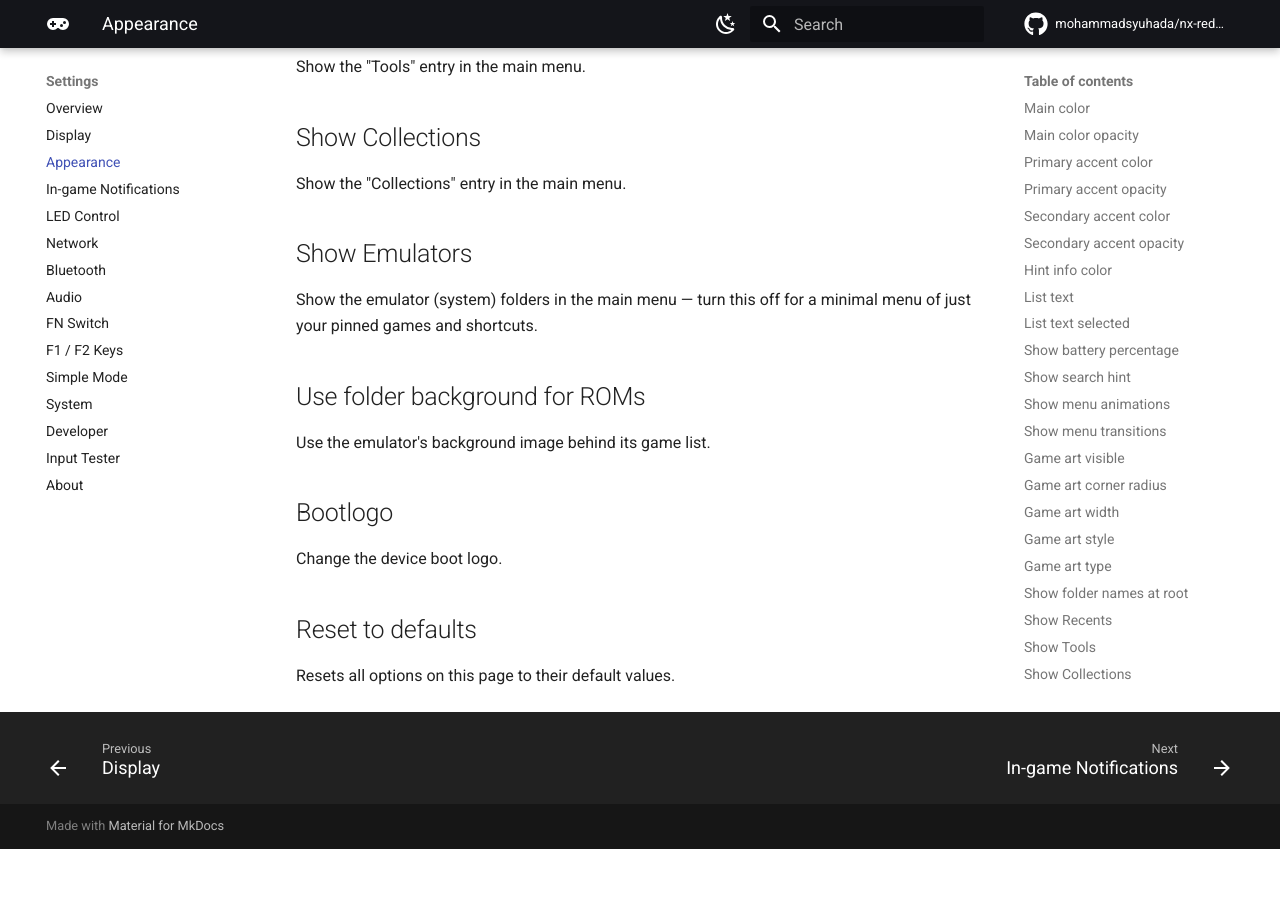
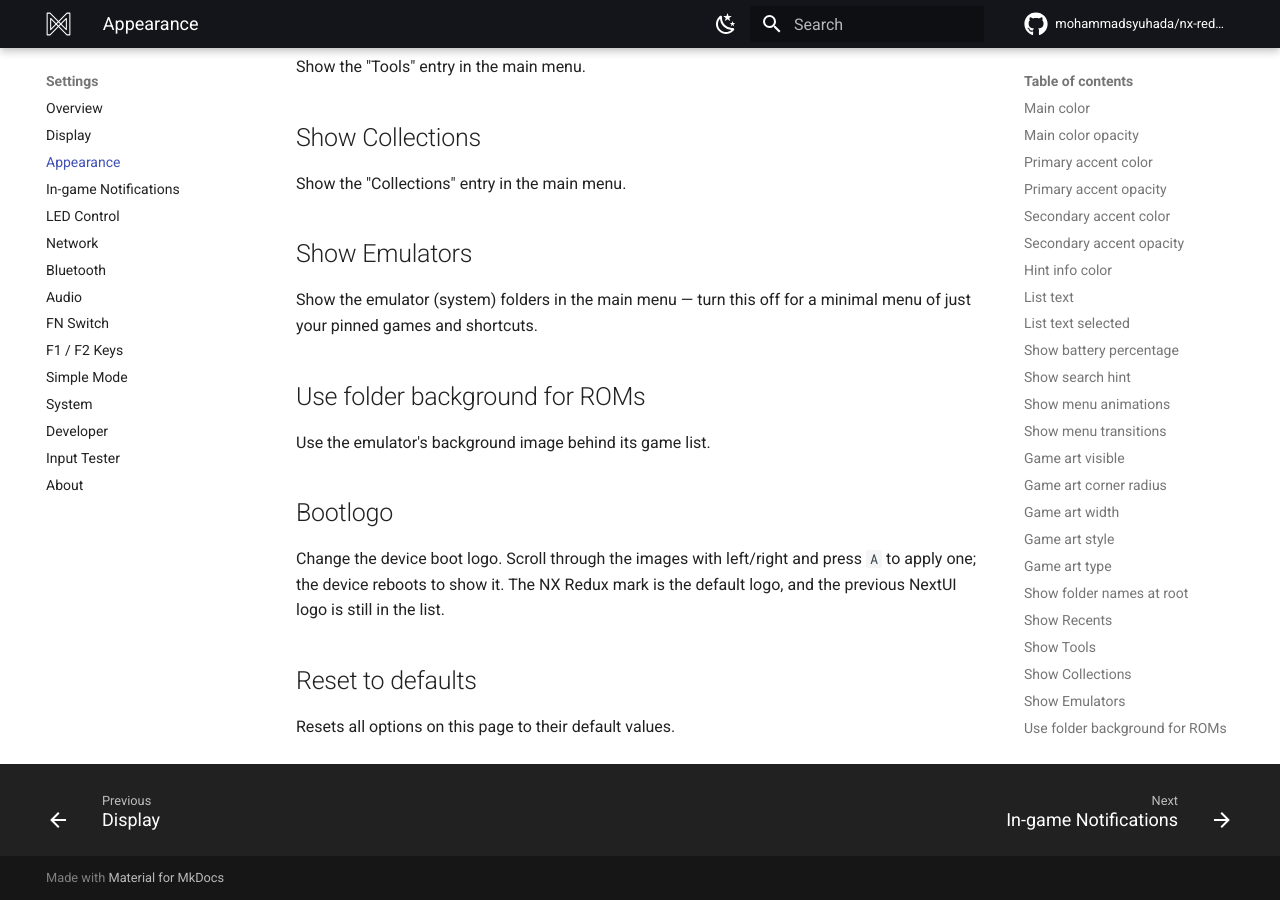
Before and after one commit to mohammadsyuhada/nx-redux-docs, an MkDocs documentation site: the page built from docs/settings/appearance.md, in a window 1280 px wide and 900 px high, scrolled down 5102 px. Built offline with MkDocs 1.6.1 and Material for MkDocs 9.7.7, drawn with Linux system fonts in a browser that asks for light colours; comment, search, counter and statistics services are not loaded; before the commit the page ends 5951 px from its top, so only the background shows below that.

Commit message:
docs(branding): NX Redux mark as the site logo and favicon, note the new default boot logo

```diff
--- a/docs/settings/appearance.md
+++ b/docs/settings/appearance.md
@@ -156,7 +156,9 @@ Use the emulator's background image behind its game list.
 
 ## Bootlogo
 
-Change the device boot logo.
+Change the device boot logo. Scroll through the images with left/right and
+press `A` to apply one; the device reboots to show it. The NX Redux mark is
+the default logo, and the previous NextUI logo is still in the list.
 
 ## Reset to defaults
 
--- a/mkdocs.yml
+++ b/mkdocs.yml
@@ -7,8 +7,9 @@ edit_uri: ""
 
 theme:
   name: material
+  logo: assets/logo.svg
+  favicon: assets/favicon.svg
   icon:
-    logo: material/gamepad-variant
     repo: fontawesome/brands/github
   palette:
     - media: "(prefers-color-scheme: dark)"
```
Also changed, not shown: docs/assets/favicon.svg (added), docs/assets/logo.svg (added).
